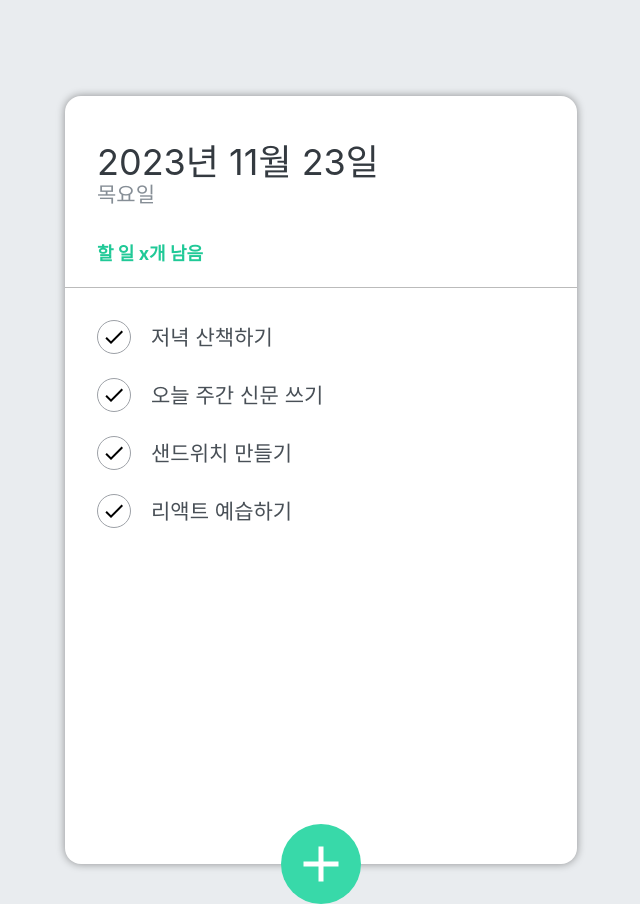
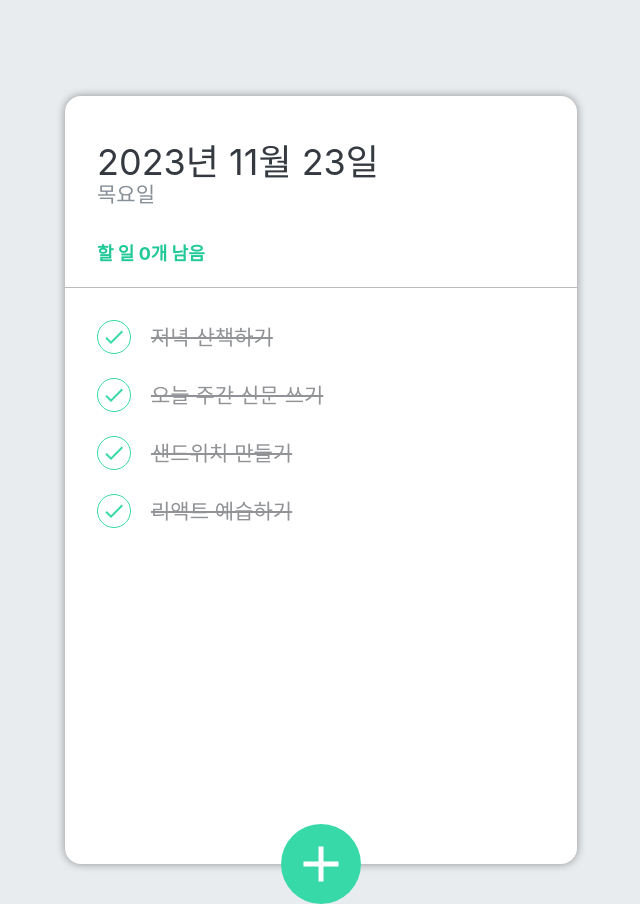
Before and after one commit to kjh374/react-todo-app, a React (Create React App) app: page / in a window 1280 px wide. Shown: the whole page, without its empty margins (319-959 px from the left). Built offline with nearby package versions, Linux system fonts and the light colour scheme.

Commit message:
# 6. 할 일 체크 기능, 시간 표시 완료

```diff
--- a/src/components/TodoHeader.js
+++ b/src/components/TodoHeader.js
@@ -1,12 +1,22 @@
 import React from 'react';
 import './scss/TodoHeader.scss';
 
-const TodoHeader = () => {
+const TodoHeader = ({ count }) => {
+  const today = new Date();
+
+  const dateString = today.toLocaleDateString('ko-KR', {
+    year: 'numeric',
+    month: 'long',
+    day: 'numeric',
+  });
+
+  const dayName = today.toLocaleDateString('ko-KR', { weekday: 'long' });
+
   return (
     <header>
-      <h1>2023년 11월 23일</h1>
-      <div className='day'>목요일</div>
-      <div className='tasks-left'>할 일 x개 남음</div>
+      <h1>{dateString}</h1>
+      <div className='day'>{dayName}</div>
+      <div className='tasks-left'>할 일 {count()}개 남음</div>
     </header>
   );
 };
--- a/src/components/TodoItem.js
+++ b/src/components/TodoItem.js
@@ -2,14 +2,20 @@ import React from 'react';
 import { MdDelete, MdDone } from 'react-icons/md';
 import './scss/TodoItem.scss';
 
-const TodoItem = ({ item, remove }) => {
+import cn from 'classnames';
+
+const TodoItem = ({ item, remove, check }) => {
   const { id, title, done } = item;
+
   return (
     <li className='todo-list-item'>
-      <div className='check-circle'>
+      <div
+        className={cn('check-circle', { active: done })}
+        onClick={() => check(id)}
+      >
         <MdDone />
       </div>
-      <span className='text'>{title}</span>
+      <span className={cn('text', { finish: done })}>{title}</span>
       <div
         className='remove'
         onClick={() => remove(id)}
--- a/src/components/TodoMain.js
+++ b/src/components/TodoMain.js
@@ -2,7 +2,7 @@ import React from 'react';
 import TodoItem from './TodoItem';
 import './scss/TodoMain.scss';
 
-const TodoMain = ({ todoList, remove }) => {
+const TodoMain = ({ todoList, remove, check }) => {
   return (
     <ul className='todo-list'>
       {todoList.map((todo) => (
@@ -10,6 +10,7 @@ const TodoMain = ({ todoList, remove }) => {
           key={todo.id}
           item={todo}
           remove={remove}
+          check={check}
         />
       ))}
     </ul>
--- a/src/components/TodoTemplate.js
+++ b/src/components/TodoTemplate.js
@@ -67,12 +67,35 @@ const TodoTemplate = () => {
     setTodos(todos.filter((todo) => todo.id !== id));
   };
 
+  // 할 일 체크 처리 함수
+  const checkTodo = (id) => {
+    /*
+    const copyTodos = [...todos];
+    for (let cTodo of copyTodos) {
+      if (cTodo.id === id) {
+        cTodo.done = !cTodo.done;
+      }
+    }
+    setTodos(copyTodos);
+    */
+
+    setTodos(
+      todos.map((todo) =>
+        todo.id === id ? { ...todo, done: !todo.done } : todo
+      )
+    );
+  };
+
+  // 체크가 안 된 할 일의 개수 카운트 하기
+  const countRestTodo = (id) => todos.filter((todo) => !todo.done).length;
+
   return (
     <div className='TodoTemplate'>
-      <TodoHeader />
+      <TodoHeader count={countRestTodo} />
       <TodoMain
         todoList={todos}
         remove={removeTodo}
+        check={checkTodo}
       />
       <TodoInput addTodo={addTodo} />
     </div>
```
